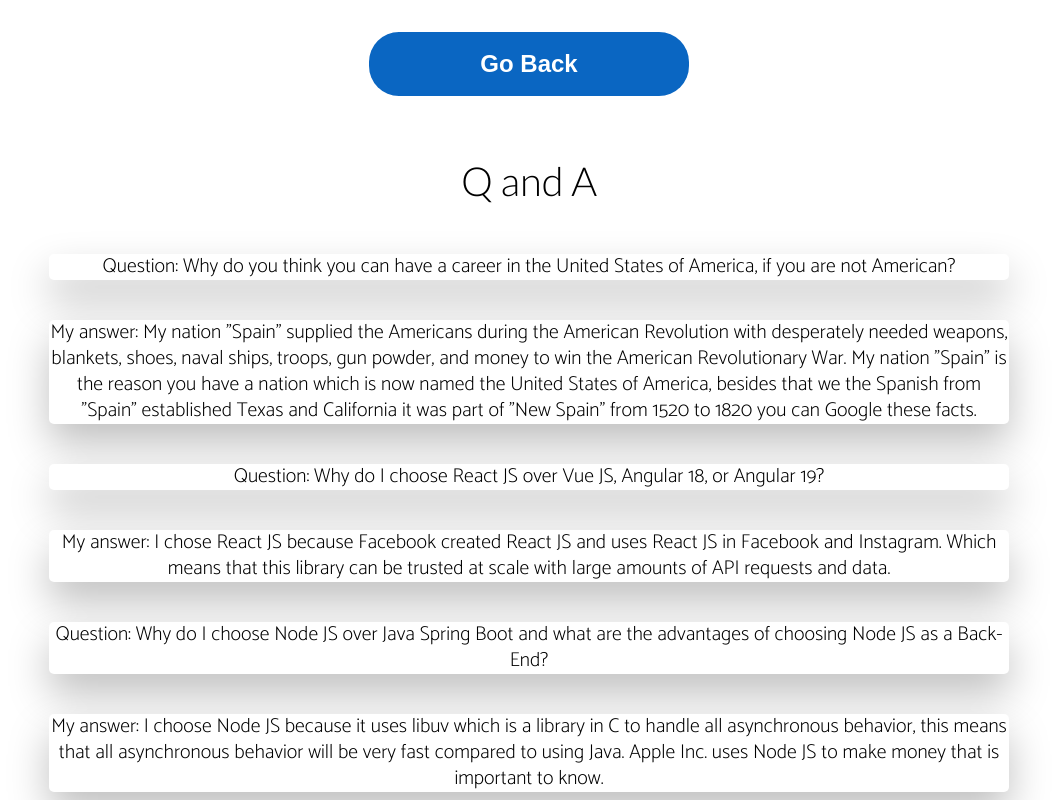
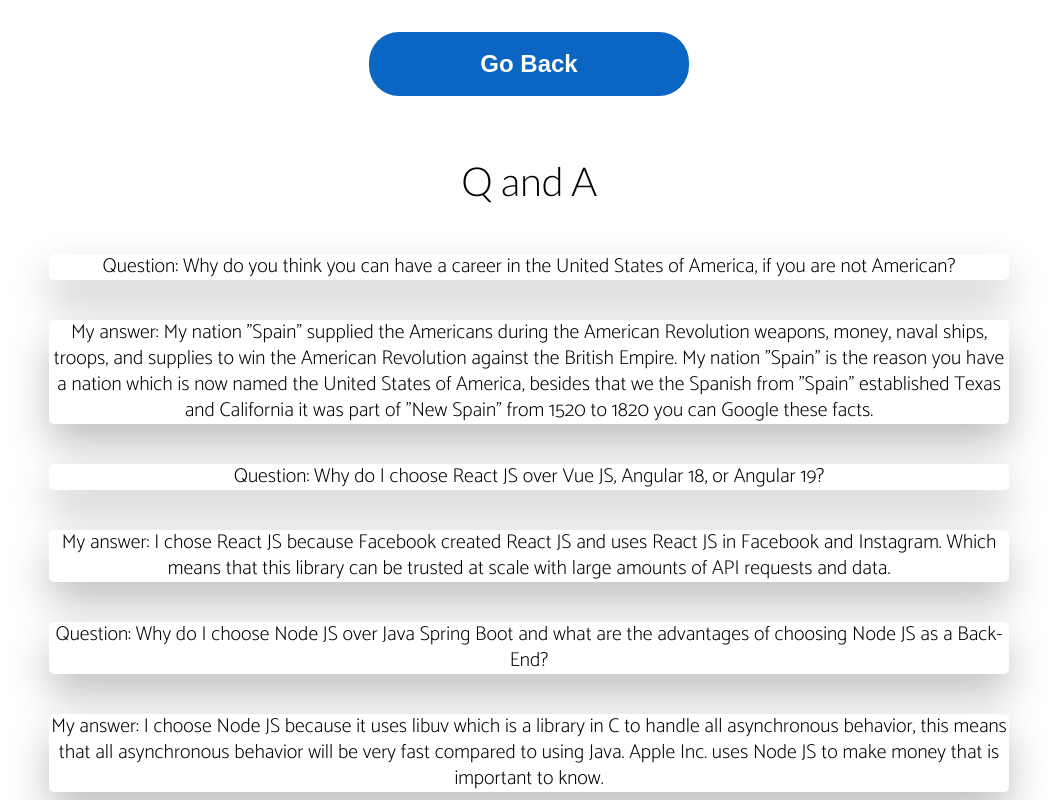
Before and after one commit to hectormorenosoftware/hectormorenosoftware.github.io, a React app: page /#/QandA in a window 1280 px wide. Shown: the whole page, without its empty margins (111-1168 px from the left). Built offline with nearby package versions, Linux system fonts and the light colour scheme.

Commit message:
Updated Q and A section

```diff
--- a/src/components/QandA.js
+++ b/src/components/QandA.js
@@ -44,13 +44,12 @@ class QandA extends React.PureComponent {
           <p className="ParagraphIDQandA">
             {" "}
             My answer: My nation "Spain" supplied the Americans during the
-            American Revolution with desperately needed weapons, blankets,
-            shoes, naval ships, troops, gun powder, and money to win the
-            American Revolutionary War. My nation "Spain" is the reason you have
-            a nation which is now named the United States of America, besides
-            that we the Spanish from "Spain" established Texas and California it
-            was part of "New Spain" from 1520 to 1820 you can Google these
-            facts.
+            American Revolution weapons, money, naval ships, troops, and
+            supplies to win the American Revolution against the British Empire.
+            My nation "Spain" is the reason you have a nation which is now named
+            the United States of America, besides that we the Spanish from
+            "Spain" established Texas and California it was part of "New Spain"
+            from 1520 to 1820 you can Google these facts.
           </p>
 
           <p className="ParagraphIDQandA">
```
Also changed, not shown: 3 other files (tests, documents, lock files or other folders).
